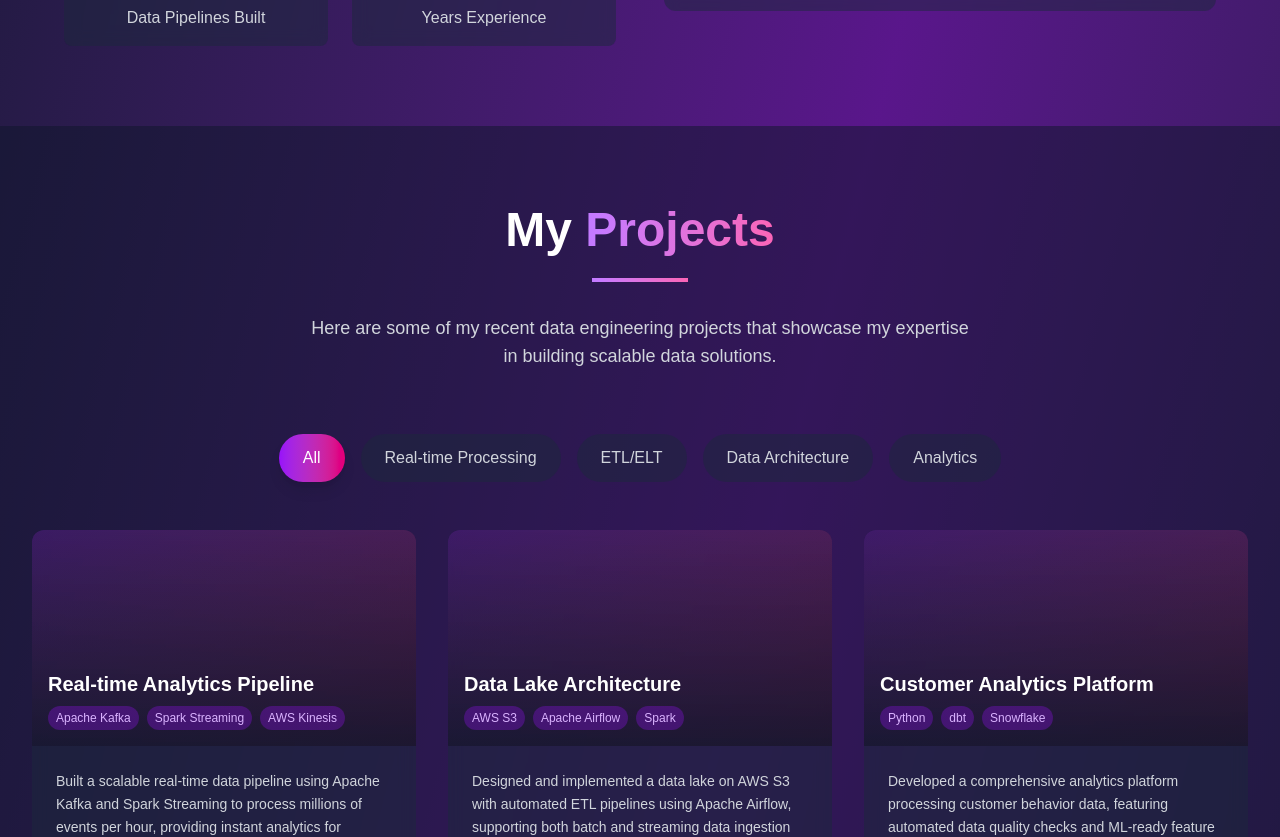
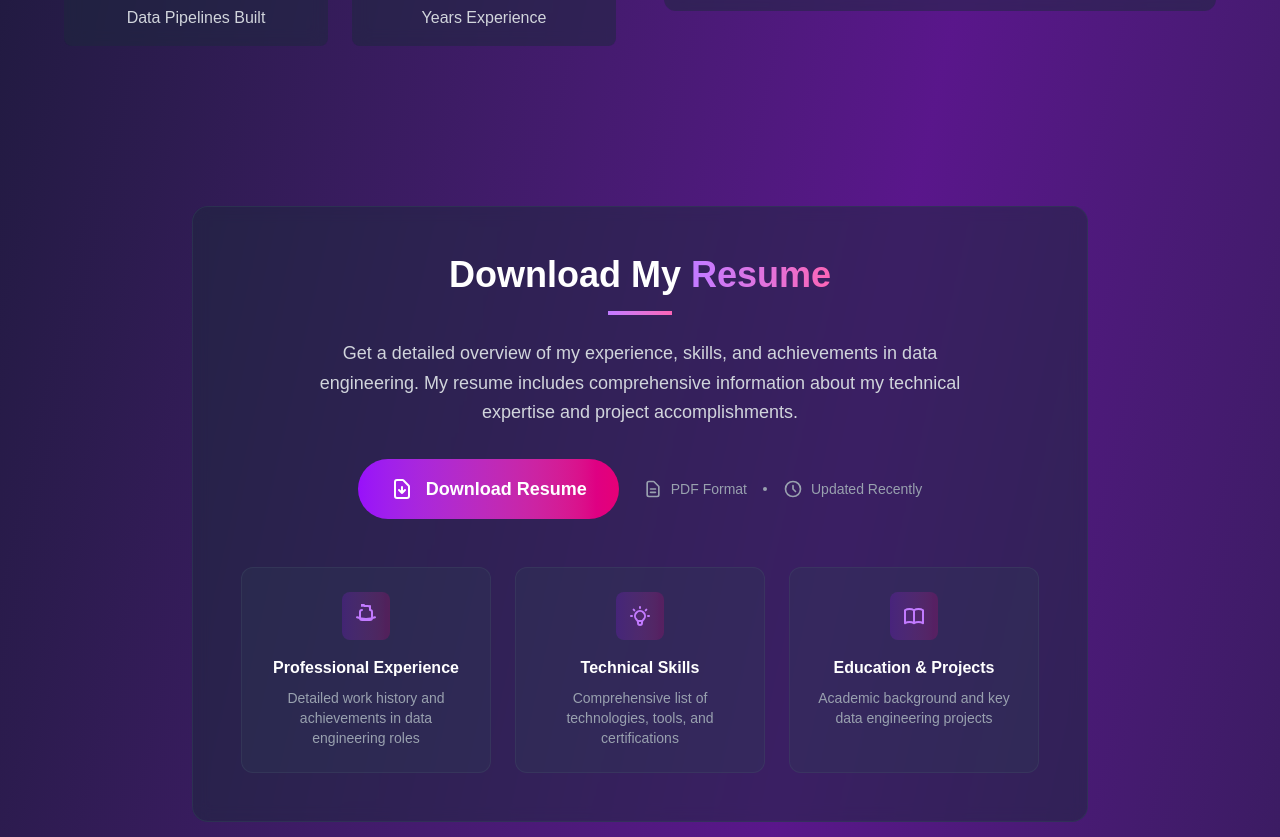
Before and after one commit to Tejasdk22/tejas-portfolio, a Next.js app in the folder portfolio/: page / in a window 1280 px wide. Shown: the part 1457-2294 px from the top of the page. Built offline with nearby package versions, Linux system fonts and the light colour scheme.

Commit message:
Add Resume section with download button and professional overview
Co-authored-by: txd230017 <txd230017@utdallas.edu>

```diff
--- a/portfolio/src/app/page.tsx
+++ b/portfolio/src/app/page.tsx
@@ -1,5 +1,6 @@
 import Hero from '@/components/Hero'
 import About from '@/components/About'
+import Resume from '@/components/Resume'
 import Projects from '@/components/Projects'
 import Skills from '@/components/Skills'
 import Contact from '@/components/Contact'
@@ -12,6 +13,7 @@ export default function Home() {
       <main>
         <Hero />
         <About />
+        <Resume />
         <Projects />
         <Skills />
         <Contact />
--- a/portfolio/src/components/Navigation.tsx
+++ b/portfolio/src/components/Navigation.tsx
@@ -34,7 +34,7 @@ export default function Navigation() {
 
           {/* Desktop Navigation */}
           <div className="hidden md:flex space-x-8">
-            {['Home', 'About', 'Projects', 'Skills', 'Contact'].map((item) => (
+            {['Home', 'About', 'Resume', 'Projects', 'Skills', 'Contact'].map((item) => (
               <button
                 key={item}
                 onClick={() => scrollToSection(item.toLowerCase())}
@@ -64,7 +64,7 @@ export default function Navigation() {
         {isMobileMenuOpen && (
           <div className="md:hidden bg-slate-800/95 backdrop-blur-md rounded-lg mb-4">
             <div className="px-2 pt-2 pb-3 space-y-1">
-              {['Home', 'About', 'Projects', 'Skills', 'Contact'].map((item) => (
+              {['Home', 'About', 'Resume', 'Projects', 'Skills', 'Contact'].map((item) => (
                 <button
                   key={item}
                   onClick={() => scrollToSection(item.toLowerCase())}
--- /dev/null
+++ b/portfolio/src/components/Resume.tsx
@@ -0,0 +1,91 @@
+export default function Resume() {
+  const handleDownload = () => {
+    // Create a link element and trigger download
+    const link = document.createElement('a')
+    link.href = '/resume/Tejas_Deshkulkarni_Resume.pdf' // Path to your resume file
+    link.download = 'Tejas_Deshkulkarni_Resume.pdf'
+    document.body.appendChild(link)
+    link.click()
+    document.body.removeChild(link)
+  }
+
+  return (
+    <section id="resume" className="py-20 px-4 sm:px-6 lg:px-8">
+      <div className="max-w-4xl mx-auto text-center">
+        <div className="bg-slate-800/50 backdrop-blur-sm rounded-2xl p-8 md:p-12 border border-slate-700/50">
+          <div className="mb-8">
+            <h2 className="text-3xl sm:text-4xl font-bold text-white mb-4">
+              Download My <span className="bg-gradient-to-r from-purple-400 to-pink-400 bg-clip-text text-transparent">Resume</span>
+            </h2>
+            <div className="w-16 h-1 bg-gradient-to-r from-purple-400 to-pink-400 mx-auto mb-6"></div>
+            <p className="text-gray-300 text-lg leading-relaxed max-w-2xl mx-auto">
+              Get a detailed overview of my experience, skills, and achievements in data engineering.
+              My resume includes comprehensive information about my technical expertise and project accomplishments.
+            </p>
+          </div>
+
+          <div className="flex flex-col sm:flex-row items-center justify-center gap-6">
+            <button
+              onClick={handleDownload}
+              className="group bg-gradient-to-r from-purple-600 to-pink-600 text-white px-8 py-4 rounded-full font-semibold text-lg transition-all duration-300 hover:from-purple-700 hover:to-pink-700 hover:scale-105 hover:shadow-2xl hover:shadow-purple-500/25 flex items-center gap-3"
+            >
+              <svg className="w-6 h-6 transition-transform group-hover:scale-110" fill="none" stroke="currentColor" viewBox="0 0 24 24">
+                <path strokeLinecap="round" strokeLinejoin="round" strokeWidth={2} d="M12 10v6m0 0l-3-3m3 3l3-3m2 8H7a2 2 0 01-2-2V5a2 2 0 012-2h5.586a1 1 0 01.707.293l5.414 5.414a1 1 0 01.293.707V19a2 2 0 01-2 2z" />
+              </svg>
+              Download Resume
+            </button>
+
+            <div className="flex items-center gap-4 text-gray-400">
+              <div className="flex items-center gap-2">
+                <svg className="w-5 h-5" fill="none" stroke="currentColor" viewBox="0 0 24 24">
+                  <path strokeLinecap="round" strokeLinejoin="round" strokeWidth={2} d="M9 12h6m-6 4h6m2 5H7a2 2 0 01-2-2V5a2 2 0 012-2h5.586a1 1 0 01.707.293l5.414 5.414a1 1 0 01.293.707V19a2 2 0 01-2 2z" />
+                </svg>
+                <span className="text-sm">PDF Format</span>
+              </div>
+              <div className="w-1 h-1 bg-gray-400 rounded-full"></div>
+              <div className="flex items-center gap-2">
+                <svg className="w-5 h-5" fill="none" stroke="currentColor" viewBox="0 0 24 24">
+                  <path strokeLinecap="round" strokeLinejoin="round" strokeWidth={2} d="M12 8v4l3 3m6-3a9 9 0 11-18 0 9 9 0 0118 0z" />
+                </svg>
+                <span className="text-sm">Updated Recently</span>
+              </div>
+            </div>
+          </div>
+
+          {/* Additional Info Cards */}
+          <div className="grid md:grid-cols-3 gap-6 mt-12">
+            <div className="bg-slate-700/30 rounded-xl p-6 border border-slate-600/30">
+              <div className="w-12 h-12 bg-gradient-to-r from-purple-600/20 to-pink-600/20 rounded-lg flex items-center justify-center mb-4 mx-auto">
+                <svg className="w-6 h-6 text-purple-400" fill="none" stroke="currentColor" viewBox="0 0 24 24">
+                  <path strokeLinecap="round" strokeLinejoin="round" strokeWidth={2} d="M21 13.255A23.931 23.931 0 0112 15c-3.183 0-6.22-.62-9-1.745M16 6V4a2 2 0 00-2-2h-4a2 2 0 00-2-2v2m8 0V6a2 2 0 012 2v6a2 2 0 01-2 2H8a2 2 0 01-2-2V8a2 2 0 012-2V6" />
+                </svg>
+              </div>
+              <h3 className="text-white font-semibold mb-2">Professional Experience</h3>
+              <p className="text-gray-400 text-sm">Detailed work history and achievements in data engineering roles</p>
+            </div>
+
+            <div className="bg-slate-700/30 rounded-xl p-6 border border-slate-600/30">
+              <div className="w-12 h-12 bg-gradient-to-r from-purple-600/20 to-pink-600/20 rounded-lg flex items-center justify-center mb-4 mx-auto">
+                <svg className="w-6 h-6 text-purple-400" fill="none" stroke="currentColor" viewBox="0 0 24 24">
+                  <path strokeLinecap="round" strokeLinejoin="round" strokeWidth={2} d="M9.663 17h4.673M12 3v1m6.364 1.636l-.707.707M21 12h-1M4 12H3m3.343-5.657l-.707-.707m2.828 9.9a5 5 0 117.072 0l-.548.547A3.374 3.374 0 0014 18.469V19a2 2 0 11-4 0v-.531c0-.895-.356-1.754-.988-2.386l-.548-.547z" />
+                </svg>
+              </div>
+              <h3 className="text-white font-semibold mb-2">Technical Skills</h3>
+              <p className="text-gray-400 text-sm">Comprehensive list of technologies, tools, and certifications</p>
+            </div>
+
+            <div className="bg-slate-700/30 rounded-xl p-6 border border-slate-600/30">
+              <div className="w-12 h-12 bg-gradient-to-r from-purple-600/20 to-pink-600/20 rounded-lg flex items-center justify-center mb-4 mx-auto">
+                <svg className="w-6 h-6 text-purple-400" fill="none" stroke="currentColor" viewBox="0 0 24 24">
+                  <path strokeLinecap="round" strokeLinejoin="round" strokeWidth={2} d="M12 6.253v13m0-13C10.832 5.477 9.246 5 7.5 5S4.168 5.477 3 6.253v13C4.168 18.477 5.754 18 7.5 18s3.332.477 4.5 1.253m0-13C13.168 5.477 14.754 5 16.5 5c1.746 0 3.332.477 4.5 1.253v13C19.832 18.477 18.246 18 16.5 18c-1.746 0-3.332.477-4.5 1.253" />
+                </svg>
+              </div>
+              <h3 className="text-white font-semibold mb-2">Education & Projects</h3>
+              <p className="text-gray-400 text-sm">Academic background and key data engineering projects</p>
+            </div>
+          </div>
+        </div>
+      </div>
+    </section>
+  )
+}
```
Also changed, not shown: portfolio/public/resume/README.md (added), 1 other file (tests, documents, lock files or other folders).
